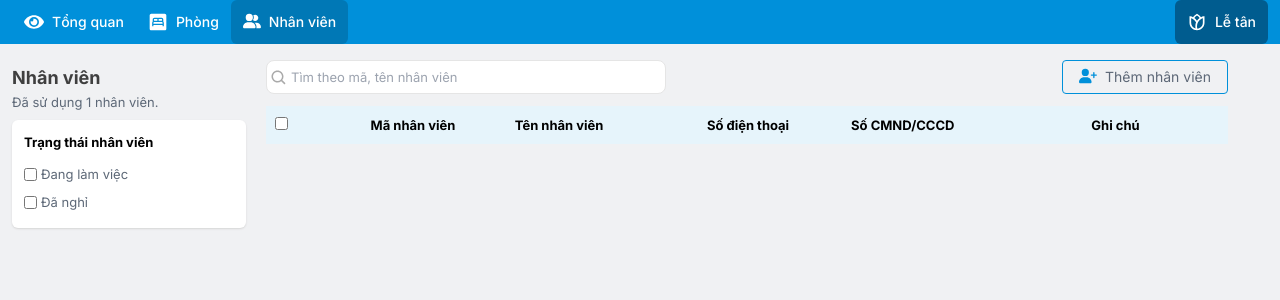
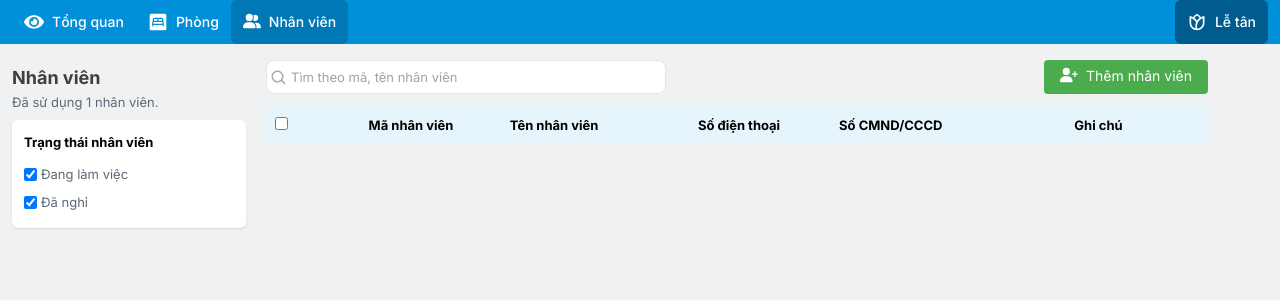
Before and after one commit to ngomanhthong0812/ota-frontend, a Next.js app: page /admin_management/staff in a window 1280 px wide. Shown: the top 300 px of the page. Built offline with nearby package versions, Linux system fonts and the light colour scheme.

Commit message:
update eslink

```diff
--- a/package.json
+++ b/package.json
@@ -43,7 +43,7 @@
     "@types/node": "^20",
     "@types/react": "^18",
     "@types/react-dom": "^18",
-    "eslint": "^8",
+    "eslint": "^8.57.1",
     "eslint-config-next": "15.0.3",
     "postcss": "^8",
     "tailwindcss": "^3.4.1",
--- a/src/app/admin_management/staff/page.tsx
+++ b/src/app/admin_management/staff/page.tsx
@@ -2,15 +2,20 @@
 import EmployeeDetail from "@/components/staff/employee_detail";
 import EmployeeInfo from "@/components/staff/employee_info";
 import ModalUpdateEmployee from "@/components/staff/modals/modal_update_employee";
-import React, { useState } from "react";
-import { FaUserPlus } from "react-icons/fa6";
 import ModalAddEmployee from "@/components/staff/modals/modal_add_employee";
-import useSWR from "swr";
+
 import { useAuth } from "@/context/auth.context";
 import { Employee } from "@/types/backend";
+
+import React, { useEffect, useState } from "react";
+import useSWR from "swr";
+import { FaUserPlus } from "react-icons/fa6";
+import { BiMenuAltLeft, BiChevronDown } from "react-icons/bi";
+import { CgTrash } from "react-icons/cg";
+import { toast } from "react-toastify";
+import axios from "axios";
 import ModalConfirm from "@/components/staff/modals/modal_confirm";
 
-interface IProps { }
 const fetcher = (url: string, token: string | null) =>
   fetch(url,
     {
@@ -19,10 +24,17 @@ const fetcher = (url: string, token: string | null) =>
         'Content-Type': 'application/json',
       },
     }).then((res) => res.json());
-const Staff: React.FC<IProps> = () => {
+const Staff = () => {
   const [itemActive, setItemActive] = useState<number | null>(null);
   const [showModalUpdateEmployee, setShowModalUpdateEmployee] = useState<boolean>(false);
   const [showModalAddEmployee, setShowModalAddEmployee] = useState<boolean>(false);
+  const [showModalConfirmDeletes, setShowModalConfirmDeletes] = useState<boolean>(false);
+
+  const [employeeList, setEmployeeList] = useState<Employee[]>([]);
+  const [search, setSearch] = useState<string>('');
+  const [status, setStatus] = useState<string[]>(['Working', 'Resigned']);
+  const [checkedItems, setCheckedItems] = useState<number[]>([]);
+  const [checkedAll, setCheckedAll] = useState<boolean>(false);
 
   const { user, token } = useAuth();
   const { data, error, isLoading, mutate } = useSWR(
@@ -34,9 +46,114 @@ const Staff: React.FC<IProps> = () => {
       revalidateOnReconnect: false
     }
   );
+  useEffect(() => {
+    setEmployeeList(data?.data);
+  }, [data]);
+
   const refreshData = async () => {
     await mutate(); // Re-fetch lại dữ liệu
   };
+
+  useEffect(() => {
+    setItemActive(null);
+    setCheckedItems([]);
+    let newData: Employee[] = data?.data || [];
+    if (newData?.length > 0) {
+      if (search) {
+        // lọc theo key Search
+        newData = newData?.filter((employee: Employee) =>
+          employee.name.toLowerCase().trim().includes(search.toLowerCase().trim()) ||
+          employee.code.toLowerCase().trim().includes(search.toLowerCase().trim()) ||
+          employee.phoneNumber.toLowerCase().trim().includes(search.toLowerCase().trim()) ||
+          employee.idCard.toLowerCase().trim().includes(search.toLowerCase().trim())
+        );
+      }
+      if (search === "") {
+        setEmployeeList(data?.data);
+      }
+
+      // lọc theo trạng thái
+      if (status?.length > 0) {
+        newData = newData.filter(employee => status.includes(employee.status));
+      }
+
+      setEmployeeList(newData);
+    }
+  }, [search, status]);
+
+  useEffect(() => {
+    if (employeeList?.length > 0) {
+      if (employeeList?.length === checkedItems.length) {
+        setCheckedAll(true);
+      } else {
+        setCheckedAll(false);
+      }
+    }
+  }, [checkedItems])
+
+  const handleChangerStatus = (value: string) => {
+    setStatus(prevStatus => {
+      if (prevStatus.includes(value)) {
+        return prevStatus.filter(status => status !== value);
+      } else {
+        return [...prevStatus, value];
+      }
+    });
+  }
+  const handleSetCheckedItem = (e: React.MouseEvent, id: number) => {
+    e.stopPropagation()
+    setCheckedItems(prevId => {
+      if (prevId.includes(id)) {
+        return prevId.filter(item => item !== id);
+      } else {
+        return [...prevId, id];
+      }
+    });
+  }
+
+  const handleSetCheckedAll = (b: boolean) => {
+    setCheckedAll(b);
+    if (b) {
+      const items: number[] = [];
+      employeeList.map(item => {
+        items.push(item.id);
+      });
+      setCheckedItems(items);
+    } else {
+      setCheckedItems([]);
+    }
+  }
+
+  const handleDeletes = async () => {
+    if (checkedItems.length > 0) {
+      try {
+        const response = await axios.delete(`${process.env.NEXT_PUBLIC_BACKEND_URL}/api/employees/deleteEmployees`,
+          {
+            headers: {
+              Authorization: `Bearer ${token}`,
+              "Content-Type": "application/json",
+            },
+            data: { id: checkedItems }
+          }
+        );
+
+        // Kiểm tra phản hồi từ API
+        if (response.data.statusCode === 200) {
+          console.log("Gửi thành công");
+          setShowModalConfirmDeletes(false);
+          toast(`Xoá nhân viên thành công`);
+          refreshData();
+          setCheckedItems([]);
+        } else {
+          toast.error(response.data.message);
+        }
+      } catch (error) {
+        // In thông tin lỗi khi gặp sự cố
+        console.log("Lỗi khi gửi dữ liệu:", error);
+      }
+    }
+
+  }
 
   if (isLoading) return "Loading...";
   if (error) return "An error has occurred.";
@@ -49,31 +166,61 @@ const Staff: React.FC<IProps> = () => {
         <section className="mt-2 bg-white p-3 pb-4 rounded-md flex flex-col gap-3 text-[13px] shadow-sm shadow-[#d6d6d6]">
           <h3 className="text-black font-[600]">Trạng thái nhân viên</h3>
           <ul className="flex flex-col gap-2">
-            <li className="flex items-center gap-1"><input type="checkbox" />Đang làm việc</li>
-            <li className="flex items-center gap-1"><input type="checkbox" />Đã nghỉ </li>
+            <li className="flex items-center gap-1">
+              <input
+                checked={status.includes("Working")}
+                value='Working'
+                onChange={e => handleChangerStatus(e.target.value)}
+                type="checkbox"
+              />
+              Đang làm việc</li>
+            <li className="flex items-center gap-1">
+              <input
+                checked={status.includes("Resigned")}
+                value='Resigned'
+                onChange={e => handleChangerStatus(e.target.value)}
+                type="checkbox"
+              />
+              Đã nghỉ</li>
           </ul>
         </section>
       </div>
       <div className="flex-1">
         <div className="flex justify-between">
           <div className="relative flex-1 max-w-[400px]">
-            <input type="text" placeholder="Tìm theo mã, tên nhân viên" className="w-full rounded-lg px-6 py-[6px] text-[13px] text-black border outline-none" />
+            <input type="text"
+              onChange={e => setSearch(e.target.value)}
+              placeholder="Tìm theo mã, tên nhân viên" className="w-full rounded-lg px-6 py-[6px] text-[13px] text-black border outline-none" />
             <svg xmlns="http://www.w3.org/2000/svg" width="18" height="18" viewBox="0 0 24 24"
               className="absolute top-[50%] translate-y-[-45%] left-1 fill-[--ht-neutral-300-]">
               <path d="M10 18a7.952 7.952 0 0 0 4.897-1.688l4.396 4.396 1.414-1.414-4.396-4.396A7.952 7.952 0 0 0 18 10c0-4.411-3.589-8-8-8s-8 3.589-8 8 3.589 8 8 8zm0-14c3.309 0 6 2.691 6 6s-2.691 6-6 6-6-2.691-6-6 2.691-6 6-6z">
               </path>
             </svg>
           </div>
-          <button
-            onClick={() => setShowModalAddEmployee(true)}
-            className="group duration-100 flex gap-2 py-[6px] px-4 border border-[#0090da] hover:bg-[#00abda] hover:text-white rounded-sm">
-            <FaUserPlus size={18} className="fill-[#0090da] group-hover:fill-white" /> Thêm nhân viên
-          </button>
+          <div className="flex gap-2">
+            {checkedItems.length > 0 &&
+              <button
+                className="relative group flex gap-2 border-none py-[6px] px-4 text-white bg-[#4bac4d] hover:bg-[#419543] rounded-sm duration-200">
+                <BiMenuAltLeft size={20} />  Thao tác <BiChevronDown size={20} />
+                <div className="absolute left-0 top-8 min-w-[230px] py-2 rounded-md text-[#565656] bg-white invisible group-hover:visible">
+                  <p className="py-2 px-5 hover:bg-slate-50 flex gap-1"
+                    onClick={() => setShowModalConfirmDeletes(true)}><CgTrash size={20} />Xoá</p>
+                </div>
+              </button>
+            }
+            <button
+              onClick={() => setShowModalAddEmployee(true)}
+              className="flex gap-2 border-none py-[6px] px-4 text-white bg-[#4bac4d] hover:bg-[#419543] rounded-sm duration-200">
+              <FaUserPlus size={18} />  Thêm nhân viên
+            </button>
+          </div>
         </div>
         <table className="w-full bg-white mt-3 text-[13px]">
           <thead className="bg-[#E6F4FB] border border-[#E6F4FB]">
             <tr className="text-black font-[600]">
-              <td className="p-2 w-[10%]"><input type="checkbox" /></td>
+              <td className="p-2 w-[10%]" onClick={() => handleSetCheckedAll(!checkedAll)}>
+                <input type="checkbox" onChange={() => { }} checked={checkedAll} />
+              </td>
               <td className="p-2 w-[15%]">Mã nhân viên</td>
               <td className="p-2 w-[20%]">Tên nhân viên</td>
               <td className="p-2 w-[15%]">Số điện thoại</td>
@@ -82,13 +229,15 @@ const Staff: React.FC<IProps> = () => {
             </tr>
           </thead>
           <tbody>
-            {data?.data?.map((item: Employee, index: number) => (
+            {employeeList?.map((item: Employee, index: number) => (
               <React.Fragment key={item.id}>
                 <EmployeeInfo
                   data={item}
                   index={index}
                   itemActive={itemActive}
                   setItemActive={setItemActive}
+                  checkedItems={checkedItems}
+                  setCheckedItems={handleSetCheckedItem}
                 />
                 <EmployeeDetail
                   data={item}
@@ -98,22 +247,30 @@ const Staff: React.FC<IProps> = () => {
                 />
               </React.Fragment>
             ))}
-            {data?.data?.length === 0 &&
-              <tr><td colSpan={6} className="p-2">Chưa có nhân viên...</td></tr>
+            {employeeList?.length === 0 &&
+              <tr><td colSpan={6} className="p-2">Không tìm thấy nhân viên...</td></tr>
             }
           </tbody>
         </table>
-      </div>
+      </div >
       <ModalUpdateEmployee
         data={data?.data?.find((item: Employee) => item.id === itemActive)}
         showModalUpdateEmployee={showModalUpdateEmployee}
         setShowModalUpdateEmployee={setShowModalUpdateEmployee}
+        refreshData={refreshData}
       />
       <ModalAddEmployee
         showModalAddEmployee={showModalAddEmployee}
         setShowModalAddEmployee={setShowModalAddEmployee}
         refreshData={refreshData} />
-    </div>
+      <ModalConfirm
+        showModalConfirm={showModalConfirmDeletes}
+        setShowModalConfirm={setShowModalConfirmDeletes}
+        title={'Xoá nhân viên'}
+        content={'Hệ thống sẽ <b>xóa hoàn toàn</b> nhân viên này nhưng vẫn giữ các dữ liệu chấm công và các phiếu lương nếu có. Bạn có chắc chắn muốn xóa?'}
+        handleSubmit={handleDeletes}
+      />
+    </div >
   );
 };
 
--- a/src/components/layout/app_header.tsx
+++ b/src/components/layout/app_header.tsx
@@ -16,9 +16,9 @@ const AppHeader = () => {
                 <div className="flex items-center gap-4 py-5">
                     <nav className="menu">
                         <ul className="flex text-[14px] font-[500]">
-                            <li className="px-4 py-[6px] duration-200 rounded-full hover:bg-white hover:shadow">
-                                Dịch  vụ
-                            </li>
+                            <Link href={'/hotel_management'} className="px-4 py-[6px] duration-200 rounded-full hover:bg-white hover:shadow">
+                                Quản lý khách sạn
+                            </Link>
                             <li className="px-4 py-[6px] duration-200 rounded-full hover:bg-white hover:shadow">
                                 Bảng giá
                             </li>
--- a/src/components/staff/employee_info.tsx
+++ b/src/components/staff/employee_info.tsx
@@ -1,20 +1,29 @@
 import { Employee } from "@/types/backend";
+import Image from "next/image";
 
 interface IProps {
     data: Employee;
     index: number,
     itemActive: number | null;
     setItemActive: (id: number | null) => void;
+    checkedItems: number[];
+    setCheckedItems: (e: React.MouseEvent, id: number) => void;
 }
-const EmployeeInfo: React.FC<IProps> = ({ data, index, itemActive, setItemActive }) => {
+const EmployeeInfo: React.FC<IProps> = ({ data, index, itemActive, setItemActive, checkedItems, setCheckedItems }) => {
 
     return (
         <tr
             onClick={() => setItemActive(data?.id === itemActive ? null : data.id)}
             className={`cursor-pointer ${index % 2 === 0 && 'bg-[#f9f9f9]'} hover:bg-[#ebf5ea] duration-200 ${itemActive === data.id && 'border border-b-0 border-[#0090da] !bg-[#E6F4FB]'}`}>
-            <td className="p-2 flex gap-3">
-                <input type="checkbox" />
-                <img src={`${data.img ? data?.img : 'https://f09a3e0wmmobj.vcdn.cloud/default-product.png'}`} alt="" className="w-[35px] h-[25px]" />
+            <td
+                onClick={(e) => setCheckedItems(e, data.id)}
+                className="p-2 flex gap-3">
+                <input
+                    type="checkbox"
+                    onChange={() => { }}
+                    checked={checkedItems.includes(data.id)}
+                />
+                <Image src={`${data.img ? data?.img : 'https://f09a3e0wmmobj.vcdn.cloud/default-product.png'}`} alt="" className="w-[35px] h-[25px]" />
             </td>
             <td className="p-2">{data?.code}</td>
             <td className="p-2">{data?.name}</td>
--- a/src/context/auth.context.tsx
+++ b/src/context/auth.context.tsx
@@ -5,7 +5,7 @@ import { User } from '@/types/backend';
 
 interface TypeAuthContext {
     token: string | null,
-    user: any;
+    user: User | null;
     saveToken: (newToken: string, rememberMe: boolean, user: User) => void,
     clearToken: () => void,
 }
--- a/src/context/toolbar.context.tsx
+++ b/src/context/toolbar.context.tsx
@@ -1,6 +1,6 @@
 'use client'
 import { TAB_ROOM_FINAL } from '@/constants/constants';
-import React, { createContext, useState, useEffect, ReactNode, useContext } from 'react';
+import React, { createContext, useState, ReactNode, useContext } from 'react';
 
 interface TypeToolbarContext {
     selectedToolbar: string,
```
Also changed, not shown: src/components/staff/employee_detail.tsx (+14 -10 lines), src/components/staff/modals/modal_confirm.tsx (+10 -11 lines), src/components/staff/modals/modal_update_employee.tsx (+40 -11 lines), 1 other file (tests, documents, lock files or other folders).
